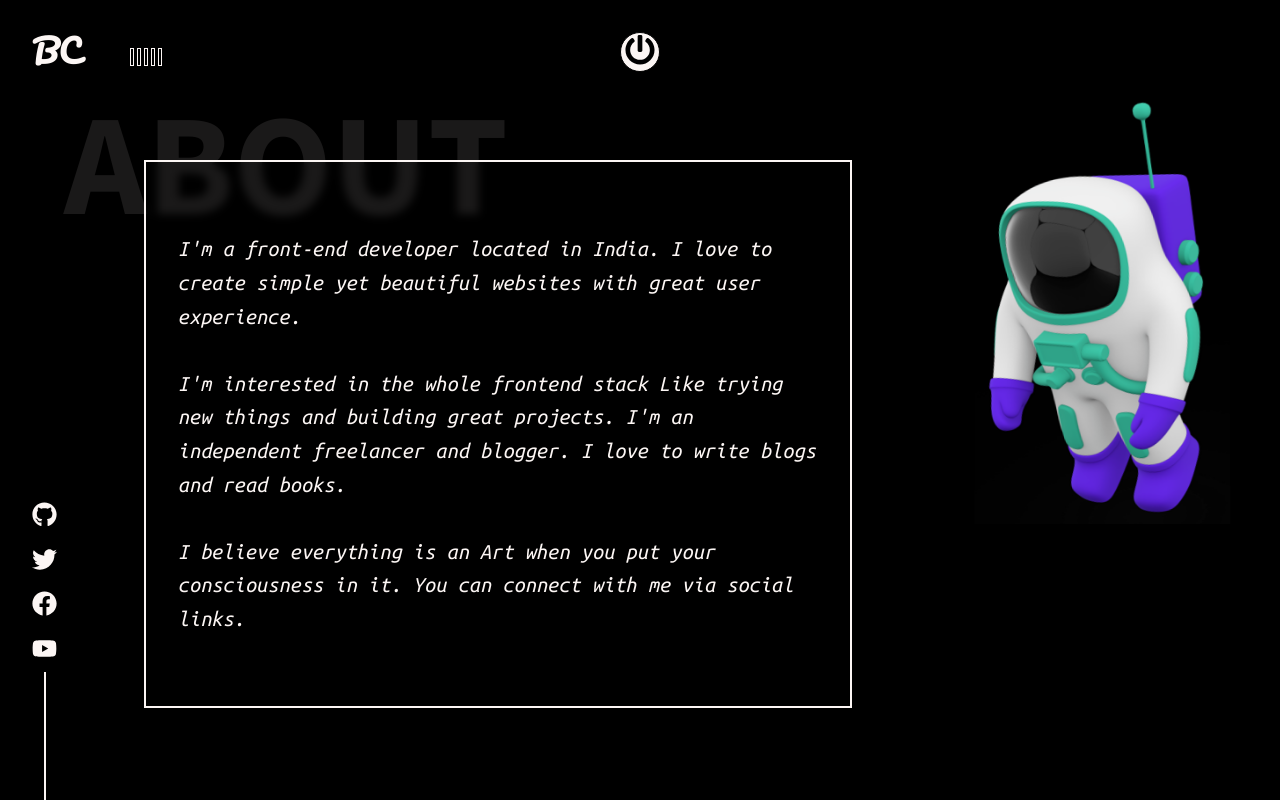
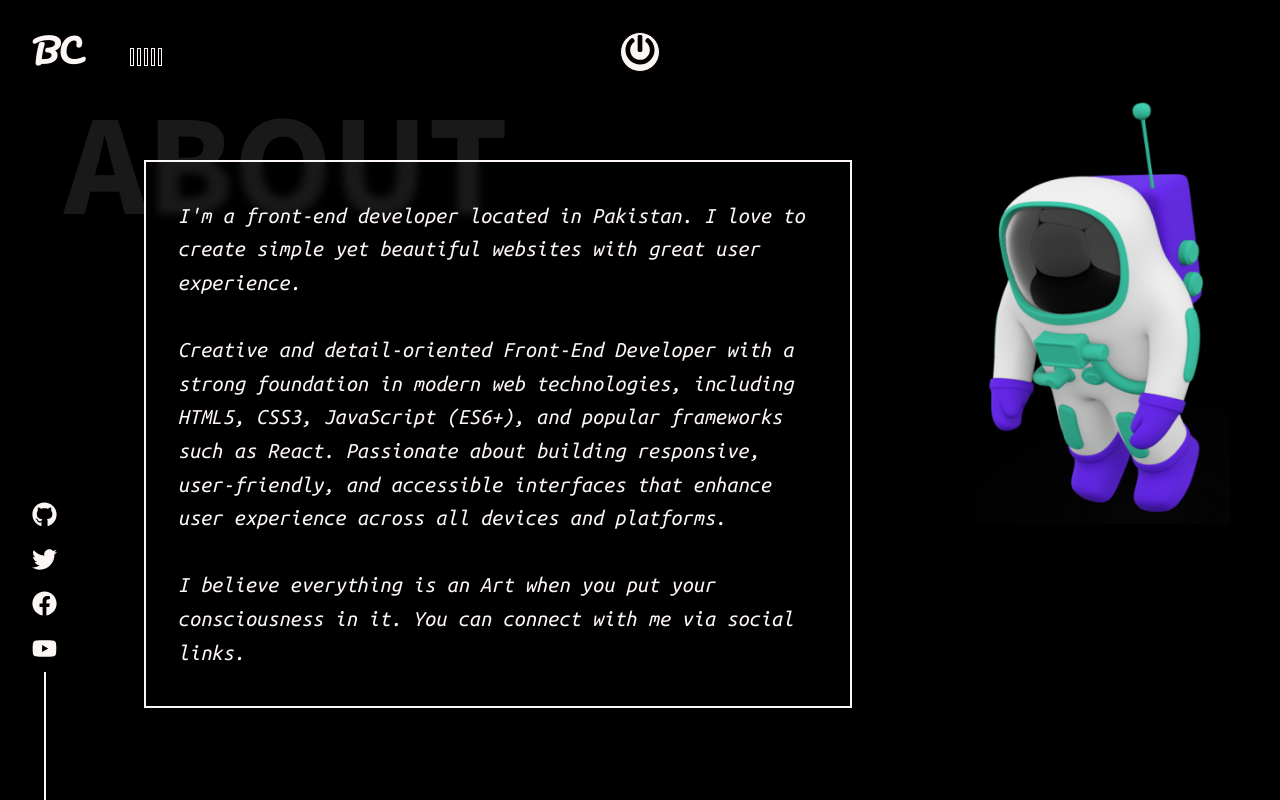
Before and after one commit to Estehsan198/Portfolio-in-React, a React (Create React App) app in the folder Portfolio-in-React/: page /about in a window 1280 px wide. Built offline with nearby package versions, Linux system fonts and the light colour scheme.

Commit message:
About change
changes

```diff
--- a/Portfolio-in-React/src/components/AboutPage.js
+++ b/Portfolio-in-React/src/components/AboutPage.js
@@ -72,10 +72,9 @@ const AboutPage = () => {
             <img src={astronaut} alt="spaceman" />
         </Spaceman>
         <Main>
-        I'm a front-end developer located in India. I love to create simple yet beautiful websites with great user experience.
+        I'm a front-end developer located in Pakistan. I love to create simple yet beautiful websites with great user experience.
 <br /> <br/>
-I'm interested in the whole frontend stack Like trying new things and building great projects. I'm an independent freelancer and blogger. I love to write blogs and read books.
-<br/> <br/>
+Creative and detail-oriented Front-End Developer with a strong foundation in modern web technologies, including HTML5, CSS3, JavaScript (ES6+), and popular frameworks such as React. Passionate about building responsive, user-friendly, and accessible interfaces that enhance user experience across all devices and platforms.<br/> <br/>
 I believe everything is an Art when you put your consciousness in it. You can connect with me via social links.
         </Main>
 
--- a/Portfolio-in-React/src/components/MySkillsPage.js
+++ b/Portfolio-in-React/src/components/MySkillsPage.js
@@ -96,7 +96,7 @@ const MySkillsPage = () => {
     <Design width={40} height={40} /> Designer
 </Title>
 <Description>
-I love to create design which speaks, Keep it clean, minimal and simple.
+I love to create design which speaks, which connects, Keep it clean, minimal and simple.
 </Description>
 <Description>
 <strong>I like to Design</strong>
```
